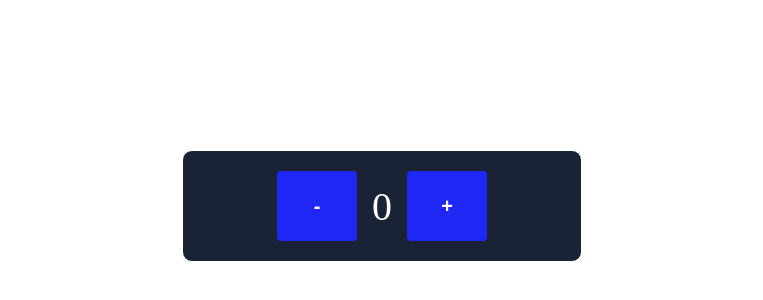
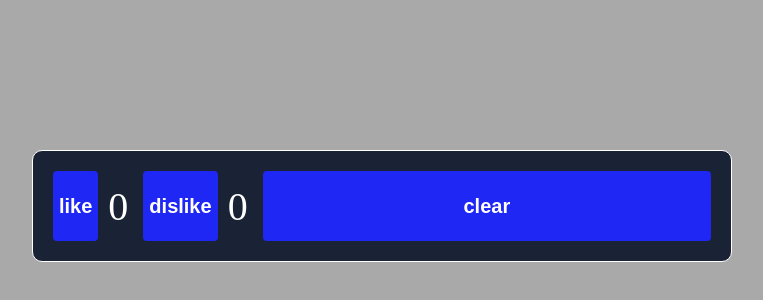
Before and after one commit to VeraArk/cohort39_react_VA, a React (Create React App) app: page / in a window 1280 px wide. Shown: the part 194-494 px from the top of the page, without its empty margins (258-1021 px from the left). Built offline with nearby package versions, Linux system fonts and the light colour scheme.

Commit message:
add Homework04

```diff
--- a/src/App.jsx
+++ b/src/App.jsx
@@ -4,13 +4,16 @@ import "./App.css";
 import Lesson03 from "./lessons/Lesson03/Lesson03";
 import Homework03 from "./homeworks/Homework03/Homework03";
 import Lesson04 from "./lessons/Lesson04/Lesson04";
+import Homework04 from "./homeworks/Homework04/Homework04";
 
 function App() {
   return (
     <div className="App">
       {/*<Homework03 />*/}
       {/*<Homework02 />*/}
-      <Lesson04 />
+      {/*<Lesson04 />*/}
+
+      <Homework04 />
     </div>
   );
 }
--- a/src/components/Button/Button.js
+++ b/src/components/Button/Button.js
@@ -1,6 +1,6 @@
 import "./styles.css";
 
-function Button({ type = "button", name = "Send", onClick }) {
+function Button({ type = "button", name = "Send", onClick}) {
   return (
     <button onClick={onClick} type={type} className="button-component">
       {name}
--- /dev/null
+++ b/src/components/Feedback/Feedback.jsx
@@ -0,0 +1,42 @@
+import Button from "../Button/Button";
+import { useState } from "react";
+import "./styles.css";
+
+
+    function Feedback (){
+        const [countLike, setCountL] = useState(0);
+        const [countDislike, setCountD] = useState(0);
+
+        const onLike = () => {
+            setCountL((prevValue) => {
+              return prevValue + 1;
+            });
+          };
+
+          const onDislike = () => {
+            setCountD((prevValue) => {
+              return prevValue + 1;
+            });
+          };
+
+          const onResetResults =()=>{
+            setCountL(0);
+            setCountD(0);
+          }
+
+          return (
+            <div className="feedback-wrapper">
+              <div className="button-container">
+                <Button className="button-control" name="like" onClick={onLike} />
+                <p className="count">{countLike}</p>
+              </div>
+              <div className="button-container">
+                <Button className="button-control" name="dislike" onClick={onDislike} />
+                <p className="count">{countDislike}</p>
+              </div>
+              <Button className="button-control" name="clear" onClick={onResetResults} />
+            </div>
+          );
+    }
+
+    export default Feedback
--- /dev/null
+++ b/src/components/Feedback/styles.css
@@ -0,0 +1,33 @@
+.feedback-wrapper{
+    display: flex;
+    flex-direction: row;
+    align-items: center;
+    justify-content: center;
+    gap: 15px;
+    width: 700px;
+    height: fit-content;
+    border: 1px solid white;
+    border-radius: 10px;
+    padding: 20px;
+    background-color: rgb(26, 35, 53);
+    color: white;
+  }
+
+  .button-container{
+    display: flex;
+    gap: 10px;
+    align-items: center;
+  }
+
+  .button-control {
+    display: flex;
+    gap: 10px;
+    align-items: center;
+    width: 70px;
+    height: 100px;
+  }
+
+  .count{
+    font-size: 40px;
+    color: white;
+  }
--- /dev/null
+++ b/src/homeworks/Homework04/Homework04.jsx
@@ -0,0 +1,13 @@
+import "./styles.css";
+import Feedback from "../../components/Feedback/Feedback";
+
+
+function Homework04() {
+  return (
+    <div className="homework04_page">
+     <Feedback />
+    </div>
+  );
+}
+
+export default Homework04;
--- /dev/null
+++ b/src/homeworks/Homework04/styles.css
@@ -0,0 +1,11 @@
+.homework04_page{
+    width: 100%;
+    min-height: 100%;
+    display: flex;
+    flex: 1;
+    flex-wrap: wrap;
+    padding: 100px;
+    justify-content: center;
+    align-items: center;
+    background-color: darkgray;
+}
```
Also changed, not shown: src/assets/icons_DISLIKE.png (added), src/assets/icons_LIKE.png (added).
